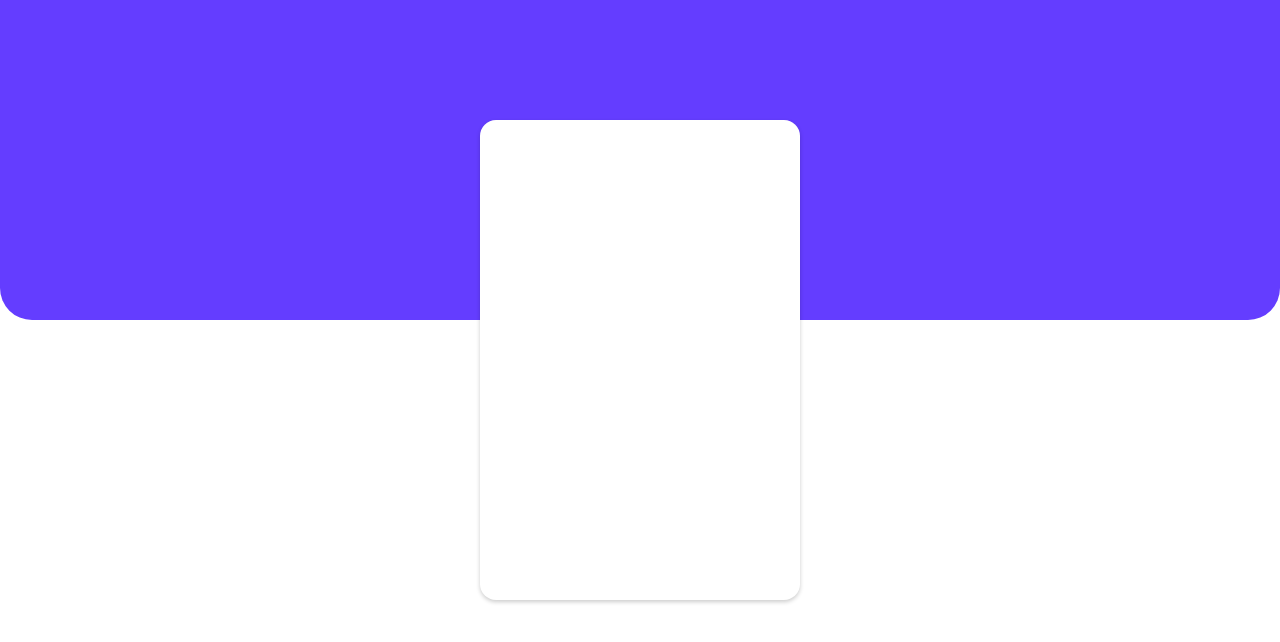
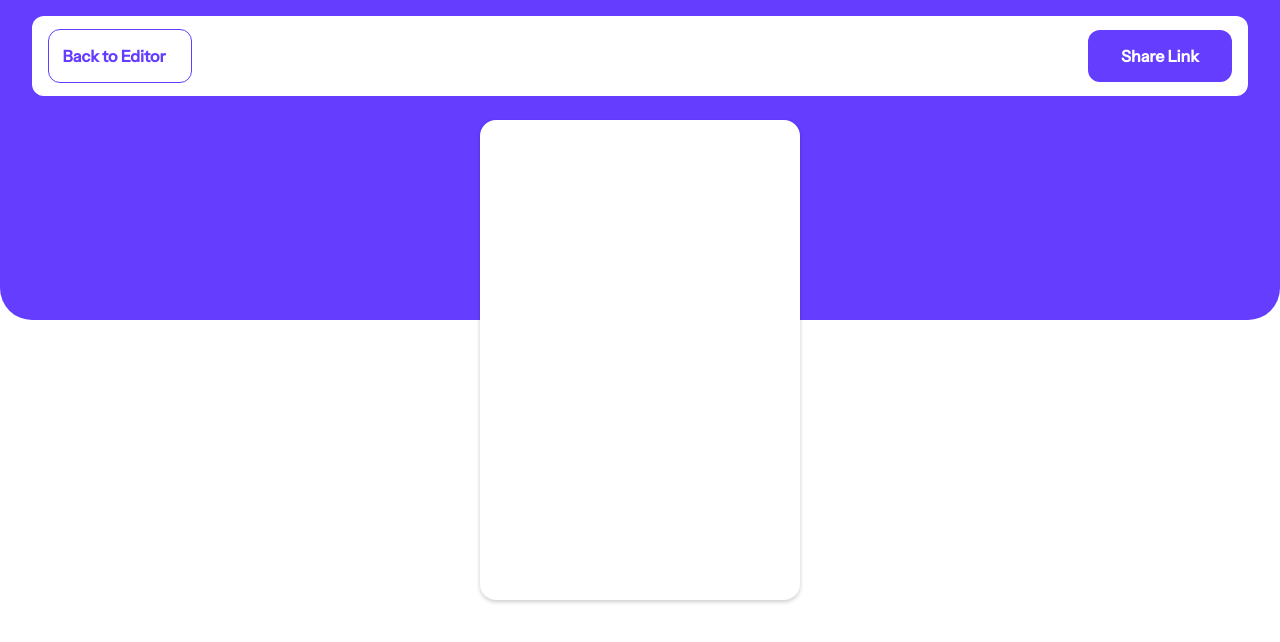
Before and after one commit to JurgenMik/LinkSharingApp, a React (Create React App) app: page /profile/unknown/preview in a window 1280 px wide. Shown: the top 642 px of the page. Built offline with nearby package versions, Linux system fonts and the light colour scheme.

Commit message:
LS-created-the-preview-nav-component

```diff
--- /dev/null
+++ b/src/components/PreviewNav/PreviewNav.scss
@@ -0,0 +1,35 @@
+@import '../../variables/variables.scss';
+
+.preview-nav {
+  position: absolute;
+  height: 5rem;
+  width: 95%;
+  margin-top: 1rem;
+  padding: 1rem;
+  left: 50%;
+  transform: translateX(-50%);
+  border-radius: 0.75rem;
+  background: white;
+  font-family: 'Instrument sans', serif;
+  #link {
+    width: 9rem;
+    padding: 0.85rem;
+    border-radius: 0.75rem;
+    border: 1px solid $DarkPurple;
+    font-weight: bold;
+    text-decoration: none;
+    color: $DarkPurple;
+    &:hover {
+      background: $LightPinkishPurple;
+    }
+  }
+  button {
+    width: 9rem;
+    padding: 0.85rem;
+    border-radius: 0.75rem;
+    border: none;
+    color: $White;
+    background: $DarkPurple;
+    font-weight: bold;
+  }
+}
--- /dev/null
+++ b/src/components/PreviewNav/PreviewNav.tsx
@@ -0,0 +1,18 @@
+import React from 'react';
+import {Link} from 'react-router-dom';
+import './PreviewNav.scss';
+
+function PreviewNav() {
+    return (
+        <div className="d-flex align-items-center justify-content-between preview-nav">
+            <Link id="link" to="/*">
+                Back to Editor
+            </Link>
+            <button>
+                Share Link
+            </button>
+        </div>
+    )
+}
+
+export default PreviewNav;
--- a/src/pages/profile/ProfilePreview/ProfilePreview.tsx
+++ b/src/pages/profile/ProfilePreview/ProfilePreview.tsx
@@ -1,11 +1,16 @@
 import React from 'react';
 import './ProfilePreview.scss';
 import ProfileSummary from '../../../components/ProfileSummary/ProfileSummary';
+import PreviewNav from "../../../components/PreviewNav/PreviewNav";
 
 function ProfilePreview() {
+
+    const isMobile = window.innerWidth <= 395;
+
     return (
         <div className="main-container-preview">
-            <div className="preview-header" />
+            <PreviewNav />
+            {!isMobile && <div className="preview-header" />}
             <ProfileSummary
                 mock={false}
             />
```
